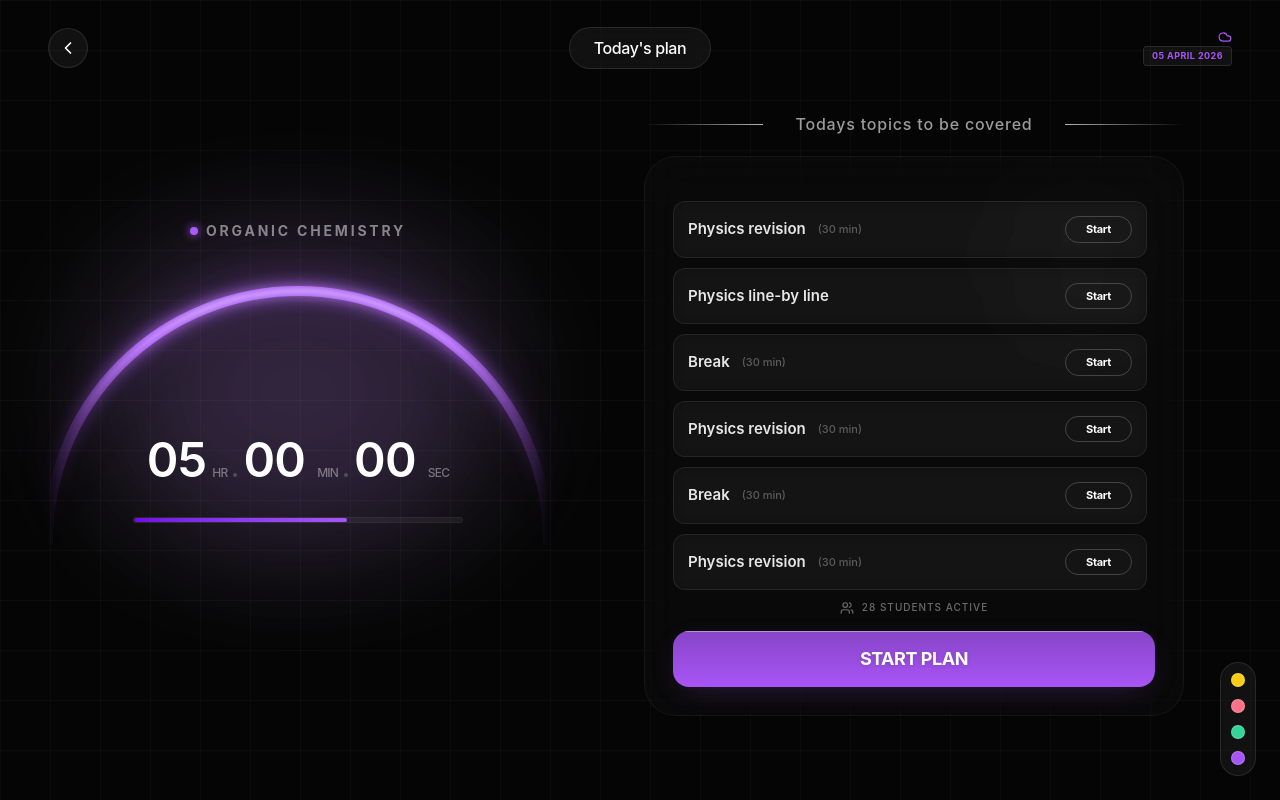
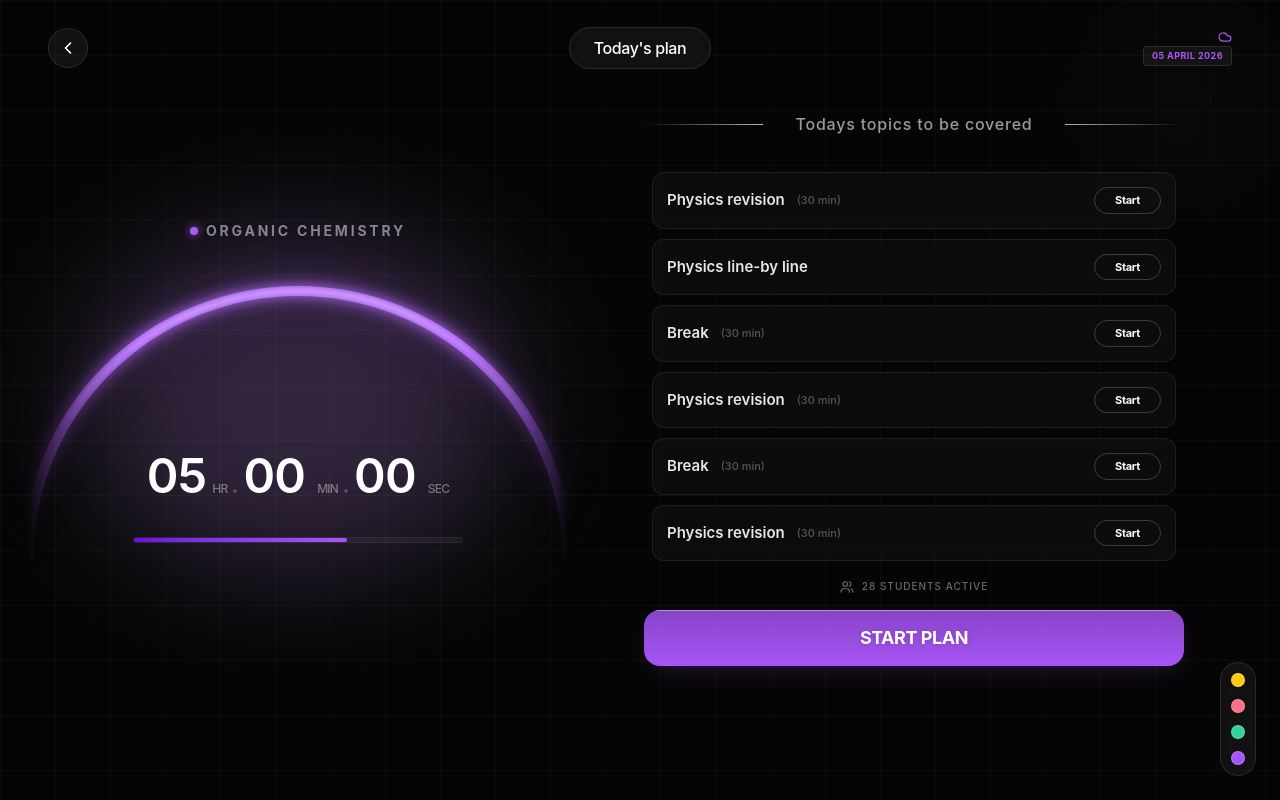
Before and after one commit to Harshydv-me/Planner, a React (Vite) app: page / in a window 1280 px wide. Built offline with nearby package versions, Linux system fonts and the light colour scheme.

Commit message:
style: slightly increase semicircle size and adjust background grid scale

```diff
--- a/src/App.jsx
+++ b/src/App.jsx
@@ -140,10 +140,10 @@ function App() {
               <span className="text-[14px] font-bold tracking-[0.2em] text-white/50 uppercase">Organic Chemistry</span>
             </motion.div>
 
-            {/* Fixed-Size Semicircle Arc Hero - Extra Large Scale */}
-            <div className="relative w-[480px] h-[240px] sm:w-[600px] sm:h-[300px] flex items-end justify-center mb-2 flex-shrink-0">
+            {/* Fixed-Size Semicircle Arc Hero - Extra Large Scale (Slightly Increased) */}
+            <div className="relative w-[512px] h-[256px] sm:w-[640px] sm:h-[320px] flex items-end justify-center mb-2 flex-shrink-0">
               <svg
-                viewBox="0 0 600 300"
+                viewBox="0 0 640 320"
                 className="absolute top-0 w-full h-full overflow-visible pointer-events-none"
               >
                 <defs>
@@ -167,7 +167,7 @@ function App() {
                   initial={{ pathLength: 0, opacity: 0 }}
                   animate={{ pathLength: 1, opacity: 1 }}
                   transition={{ duration: 1.5, ease: "easeInOut" }}
-                  d="M 50,300 A 250,250 0 0 1 550,300"
+                  d="M 50,320 A 270,270 0 0 1 590,320"
                   fill="none"
                   stroke="url(#arcGradient)"
                   strokeWidth="10"
@@ -186,7 +186,7 @@ function App() {
                   initial={{ pathLength: 0, opacity: 0 }}
                   animate={{ pathLength: 1, opacity: 1 }}
                   transition={{ duration: 1.5, ease: "easeInOut" }}
-                  d="M 50,300 A 250,250 0 0 1 550,300"
+                  d="M 50,320 A 270,270 0 0 1 590,320"
                   fill="none"
                   stroke="url(#whiteGradient)"
                   strokeWidth="3.5"
@@ -207,7 +207,7 @@ function App() {
               />
 
               {/* Timer Display - Balanced Scale */}
-              <div className="relative z-20 flex items-baseline gap-1.5 font-medium tracking-tighter pb-10">
+              <div className="relative z-20 flex items-baseline gap-1.5 font-medium tracking-tighter pb-11">
                 <div className="flex items-baseline gap-1.5">
                   <span className="text-4xl sm:text-5xl font-semibold">05</span>
                   <span className="text-[10px] sm:text-[12px] text-white/40 font-medium uppercase">hr</span>
@@ -248,13 +248,13 @@ function App() {
               <div className="flex-1 h-[1px] bg-gradient-to-l from-transparent to-white/70" />
             </div>
 
-            <div className="bg-white/[0.02] border border-white/[0.05] rounded-[2rem] p-5 sm:p-7 backdrop-blur-xl relative overflow-hidden group flex flex-col min-h-0">
+            <div className="">
               <div className="absolute top-0 right-0 w-[200px] h-[200px] bg-white/[0.02] rounded-full blur-[60px] pointer-events-none" />
 
               <div className="relative z-10 flex flex-col min-h-0 h-full">
                 {/* Scrollable Topics Area */}
                 <div className="relative flex-1 min-h-0 overflow-hidden group/list">
-                  <div className="space-y-1.5 h-full overflow-y-auto pr-2 custom-scrollbar relative z-10 pt-4">
+                  <div className="space-y-1.5 h-full overflow-y-auto pl-2 pr-2 custom-scrollbar relative z-10 pt-4 pb-2">
                     {TOPICS.map((topic) => (
                       <TopicCard key={topic.id} topic={topic} />
                     ))}
--- a/src/index.css
+++ b/src/index.css
@@ -20,7 +20,7 @@
 .grid-bg {
   background-image: linear-gradient(to right, rgba(255, 255, 255, 0.03) 1px, transparent 1px),
     linear-gradient(to bottom, rgba(255, 255, 255, 0.03) 1px, transparent 1px);
-  background-size: 50px 50px;
+  background-size: 55px 55px;
 }
 
 .arc-glow {
```
